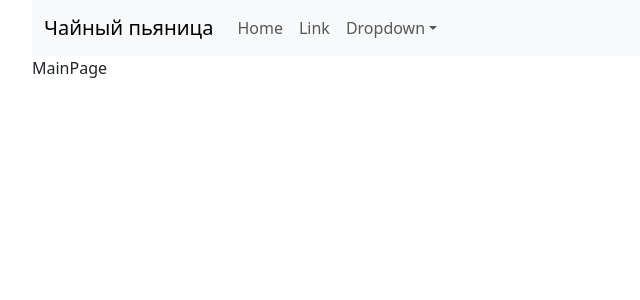
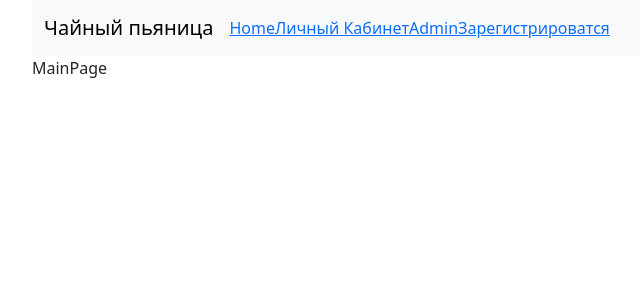
Before and after one commit to yourPhoebus/ProjectFromTheCustomer, a React (Vite) app in the folder client/: page / in a window 1280 px wide. Shown: the top 300 px of the page, without its empty margins (50-690 px from the left). Built offline with nearby package versions, Linux system fonts and the light colour scheme; the HTML template or start-up script is replaced by a standard one.

Commit message:
release 2

```diff
--- a/client/src/components/pages/MainPage.jsx
+++ b/client/src/components/pages/MainPage.jsx
@@ -1,7 +1,9 @@
  import React from 'react'
-
  export default function MainPage() {
    return (
+    <>
+
      <div>MainPage</div>
+</>
    )
  }
--- a/client/src/components/ui/Navbar.jsx
+++ b/client/src/components/ui/Navbar.jsx
@@ -3,6 +3,7 @@ import Container from 'react-bootstrap/Container';
 import Nav from 'react-bootstrap/Nav';
 import Navbar from 'react-bootstrap/Navbar';
 import NavDropdown from 'react-bootstrap/NavDropdown';
+import { NavLink } from 'react-router-dom';
 
 function BasicExample() {
   return (
@@ -12,19 +13,10 @@ function BasicExample() {
         <Navbar.Toggle aria-controls="basic-navbar-nav" />
         <Navbar.Collapse id="basic-navbar-nav">
           <Nav className="me-auto">
-            <Nav.Link href="#home">Home</Nav.Link>
-            <Nav.Link href="#link">Link</Nav.Link>
-            <NavDropdown title="Dropdown" id="basic-nav-dropdown">
-              <NavDropdown.Item href="#action/3.1">Action</NavDropdown.Item>
-              <NavDropdown.Item href="#action/3.2">
-                Another action
-              </NavDropdown.Item>
-              <NavDropdown.Item href="#action/3.3">Something</NavDropdown.Item>
-              <NavDropdown.Divider />
-              <NavDropdown.Item href="#action/3.4">
-                Separated link
-              </NavDropdown.Item>
-            </NavDropdown>
+            <NavLink to="/">Home</NavLink>
+            <NavLink to="/user">Личный Кабинет</NavLink>
+            <NavLink to="/adminpage">Admin</NavLink>
+            <NavLink to="">Зарегистрироватся</NavLink>
           </Nav>
         </Navbar.Collapse>
       </Container>
```
Also changed, not shown: client/src/App.jsx (+15 -15 lines).
